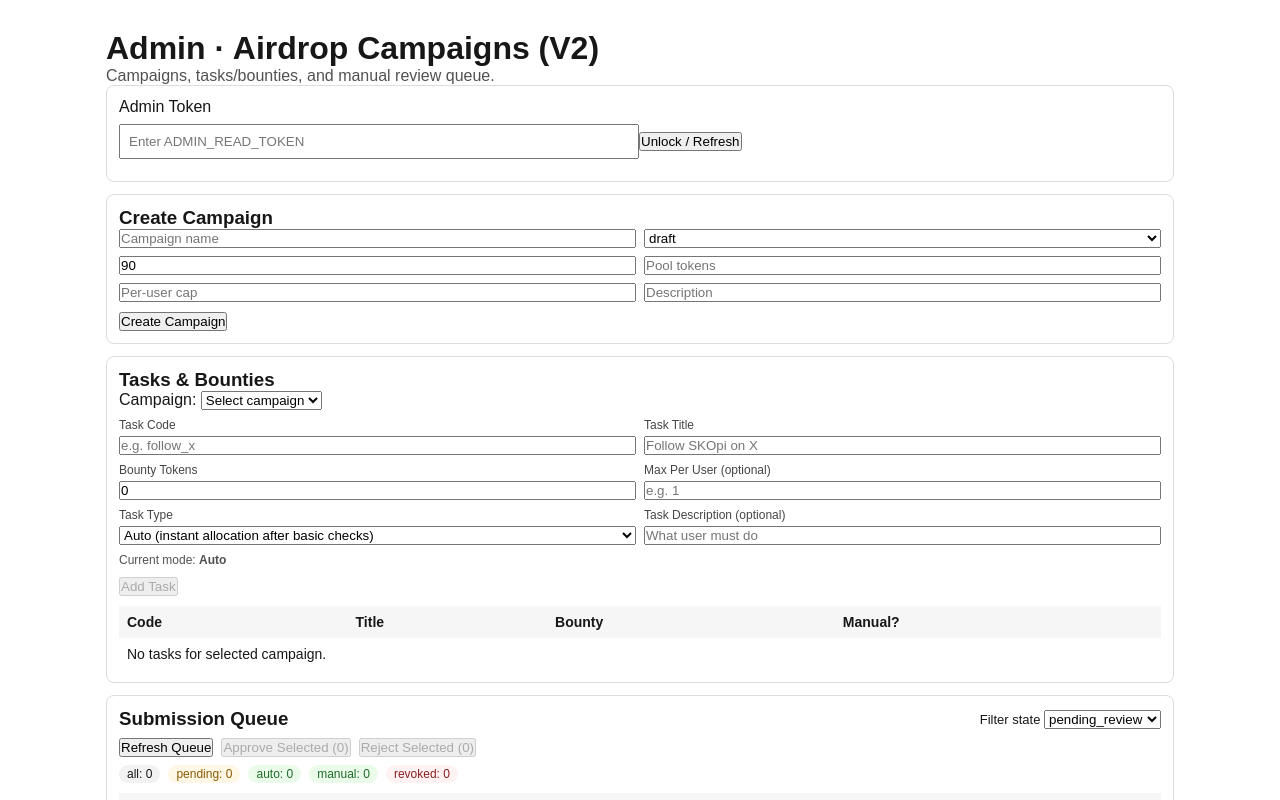
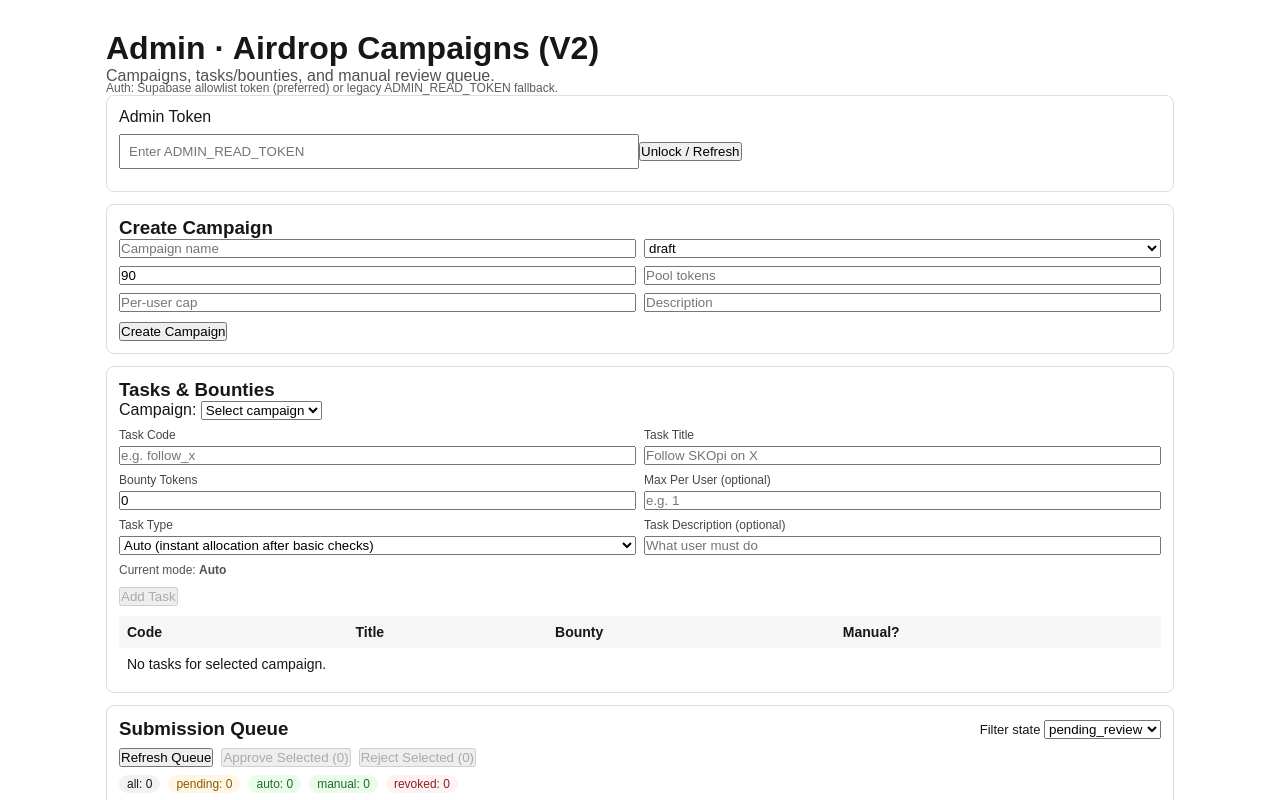
Before and after one commit to skopiLandToken/skopi, a Next.js app: page /admin/airdrops in a window 1280 px wide. Shown: the top 800 px of the page. Built offline with nearby package versions, Linux system fonts and the light colour scheme.

Commit message:
Add admin UI auth mode hints for troubleshooting

```diff
--- a/src/app/admin/airdrops/page.tsx
+++ b/src/app/admin/airdrops/page.tsx
@@ -289,6 +289,9 @@ export default function AdminAirdropsPage() {
     <main style={{ maxWidth: 1100, margin: "30px auto", padding: "0 16px" }}>
       <h1>Admin · Airdrop Campaigns (V2)</h1>
       <p style={{ opacity: 0.75 }}>Campaigns, tasks/bounties, and manual review queue.</p>
+      <p style={{ fontSize: 12, opacity: 0.7, marginTop: -4 }}>
+        Auth: Supabase allowlist token (preferred) or legacy ADMIN_READ_TOKEN fallback.
+      </p>
 
       <div style={{ border: "1px solid #ddd", borderRadius: 8, padding: 12, marginBottom: 12 }}>
         <label style={{ display: "block", marginBottom: 8 }}>Admin Token</label>
--- a/src/app/admin/intents/page.tsx
+++ b/src/app/admin/intents/page.tsx
@@ -114,6 +114,9 @@ export default function AdminIntentsPage() {
     <main style={{ maxWidth: 1150, margin: "30px auto", padding: "0 16px" }}>
       <h1>Admin · Purchase Intents</h1>
       <p style={{ opacity: 0.75 }}>Token-protected admin view.</p>
+      <p style={{ fontSize: 12, opacity: 0.7, marginTop: -4 }}>
+        Auth: Supabase allowlist token (preferred) or legacy ADMIN_READ_TOKEN fallback.
+      </p>
 
       <div style={{ border: "1px solid #ddd", borderRadius: 8, padding: 12, marginBottom: 12 }}>
         <label style={{ display: "block", marginBottom: 8 }}>Admin Token</label>
```
